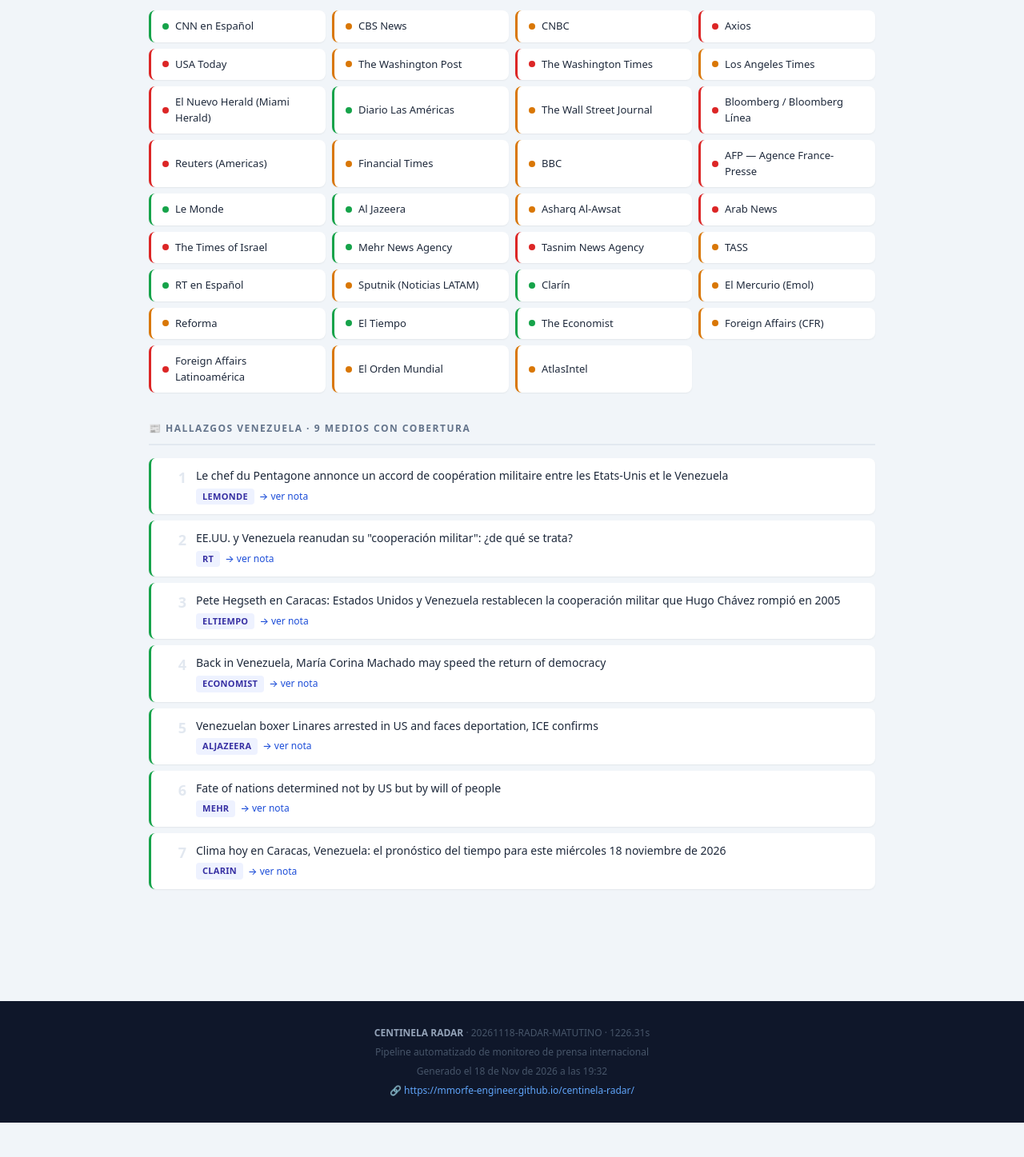
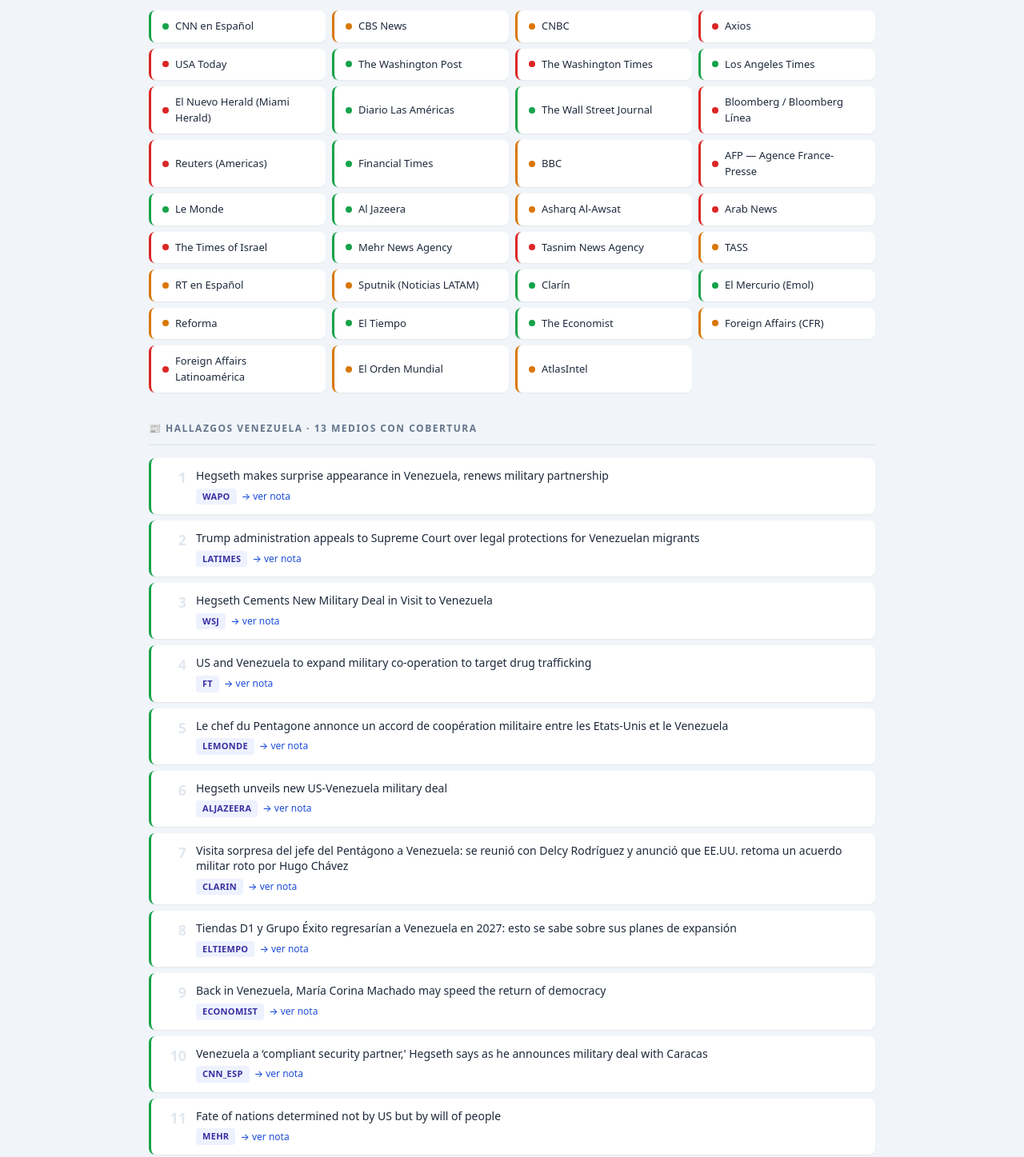
Before and after one commit to mmorfe-engineer/centinela-radar, a plain HTML site: page docs/index.html in a window 1280 px wide. Shown: the part 623-2070 px from the top of the page at 80% size. Before the commit the page ends 2027 px from the top, so only its background shows below. Drawn offline with Linux system fonts and the light colour scheme.

Commit message:
radar: informe 20261119T0246 [MATUTINO]

```diff
--- a/docs/index.html
+++ b/docs/index.html
@@ -4,7 +4,7 @@
     <meta charset="UTF-8">
     <meta name="viewport" content="width=device-width, initial-scale=1.0">
     <meta name="description" content="Sala Situacional de Medios Internacionales · Venezuela">
-    <title>RADAR | 20261118-RADAR-MATUTINO</title>
+    <title>RADAR | 20261119-RADAR-MATUTINO</title>
     <style>
         :root {
             --verde: #16A34A; --amarillo: #D97706; --rojo: #DC2626;
@@ -117,8 +117,8 @@
     <h1>📡 RADAR 📡</h1>
     <div class="hdr-meta">
         <span class="badge badge-matutino">MATUTINO</span>
-        <span>18 Nov 2026 · 19:32 VET</span>
-        <span>35/35 medios · 7 hallazgos Venezuela</span>
+        <span>19 Nov 2026 · 02:46 VET</span>
+        <span>35/35 medios · 11 hallazgos Venezuela</span>
     </div>
 </header>
 
@@ -126,12 +126,12 @@
 
     <div class="semaforo">
         <div class="sem-card v">
-            <div class="sem-num">9</div>
+            <div class="sem-num">13</div>
             <div class="sem-label">🟢 Con cobertura</div>
             <div class="sem-sub">Venezuela en agenda</div>
         </div>
         <div class="sem-card a">
-            <div class="sem-num">15</div>
+            <div class="sem-num">11</div>
             <div class="sem-label">🟡 Sin cobertura</div>
             <div class="sem-sub">Certificado · sin Venezuela</div>
         </div>
@@ -175,15 +175,15 @@
 <div class="medio-chip amarillo" title="Sin cobertura certificada"><span class="dot"></span><span class="nombre">CNBC</span></div>
 <div class="medio-chip rojo" title="Error: Fetch fallido: Bloqueado: HTTP 403"><span class="dot"></span><span class="nombre">Axios</span></div>
 <div class="medio-chip rojo" title="Error: Fetch fallido: Bloqueado: HTTP 402"><span class="dot"></span><span class="nombre">USA Today</span></div>
-<div class="medio-chip amarillo" title="Sin cobertura certificada"><span class="dot"></span><span class="nombre">The Washington Post</span></div>
+<div class="medio-chip verde" title="Con cobertura"><span class="dot"></span><span class="nombre">The Washington Post</span></div>
 <div class="medio-chip rojo" title="Error: Fetch fallido: Bloqueado: HTTP 403"><span class="dot"></span><span class="nombre">The Washington Times</span></div>
-<div class="medio-chip amarillo" title="Sin cobertura certificada"><span class="dot"></span><span class="nombre">Los Angeles Times</span></div>
+<div class="medio-chip verde" title="Con cobertura"><span class="dot"></span><span class="nombre">Los Angeles Times</span></div>
 <div class="medio-chip rojo" title="Error: Fetch fallido: Timeout después de 2 reintentos"><span class="dot"></span><span class="nombre">El Nuevo Herald (Miami Herald)</span></div>
 <div class="medio-chip verde" title="Con cobertura"><span class="dot"></span><span class="nombre">Diario Las Américas</span></div>
-<div class="medio-chip amarillo" title="Sin cobertura certificada"><span class="dot"></span><span class="nombre">The Wall Street Journal</span></div>
+<div class="medio-chip verde" title="Con cobertura"><span class="dot"></span><span class="nombre">The Wall Street Journal</span></div>
 <div class="medio-chip rojo" title="Error: Fetch fallido: Bloqueado: HTTP 403"><span class="dot"></span><span class="nombre">Bloomberg / Bloomberg Línea</span></div>
 <div class="medio-chip rojo" title="Error: Fetch fallido: HTTP 401"><span class="dot"></span><span class="nombre">Reuters (Americas)</span></div>
-<div class="medio-chip amarillo" title="Sin cobertura certificada"><span class="dot"></span><span class="nombre">Financial Times</span></div>
+<div class="medio-chip verde" title="Con cobertura"><span class="dot"></span><span class="nombre">Financial Times</span></div>
 <div class="medio-chip amarillo" title="Sin cobertura certificada"><span class="dot"></span><span class="nombre">BBC</span></div>
 <div class="medio-chip rojo" title="Error: Fetch fallido: Bloqueado: HTTP 403"><span class="dot"></span><span class="nombre">AFP — Agence France-Presse</span></div>
 <div class="medio-chip verde" title="Con cobertura"><span class="dot"></span><span class="nombre">Le Monde</span></div>
@@ -194,10 +194,10 @@
 <div class="medio-chip verde" title="Con cobertura"><span class="dot"></span><span class="nombre">Mehr News Agency</span></div>
 <div class="medio-chip rojo" title="Error: Fetch fallido: HTTPSConnectionPool(host='www.tasnimnews.com', port=443): Max retries exceeded with url: /en (Caused by NameResolutionError("HTTPSConnection(host='www.tasnimnews.com', port=443): Failed to resolve 'www.tasnimnews.com' ([Errno -2] Name or service not known)"))"><span class="dot"></span><span class="nombre">Tasnim News Agency</span></div>
 <div class="medio-chip amarillo" title="Sin cobertura certificada"><span class="dot"></span><span class="nombre">TASS</span></div>
-<div class="medio-chip verde" title="Con cobertura"><span class="dot"></span><span class="nombre">RT en Español</span></div>
+<div class="medio-chip amarillo" title="Sin cobertura certificada"><span class="dot"></span><span class="nombre">RT en Español</span></div>
 <div class="medio-chip amarillo" title="Sin cobertura certificada"><span class="dot"></span><span class="nombre">Sputnik (Noticias LATAM)</span></div>
 <div class="medio-chip verde" title="Con cobertura"><span class="dot"></span><span class="nombre">Clarín</span></div>
-<div class="medio-chip amarillo" title="Sin cobertura certificada"><span class="dot"></span><span class="nombre">El Mercurio (Emol)</span></div>
+<div class="medio-chip verde" title="Con cobertura"><span class="dot"></span><span class="nombre">El Mercurio (Emol)</span></div>
 <div class="medio-chip amarillo" title="Sin cobertura certificada"><span class="dot"></span><span class="nombre">Reforma</span></div>
 <div class="medio-chip verde" title="Con cobertura"><span class="dot"></span><span class="nombre">El Tiempo</span></div>
 <div class="medio-chip verde" title="Con cobertura"><span class="dot"></span><span class="nombre">The Economist</span></div>
@@ -209,11 +209,43 @@
     </section>
 
     <section>
-        <h2 class="sec-title">📰 Hallazgos Venezuela · 9 medios con cobertura</h2>
+        <h2 class="sec-title">📰 Hallazgos Venezuela · 13 medios con cobertura</h2>
         <div class="hallazgo-list">
 
         <div class="hallazgo-item">
             <div class="hallazgo-rank">1</div>
+            <div class="hallazgo-content">
+                <div class="hallazgo-titulo">Hegseth makes surprise appearance in Venezuela, renews military partnership</div>
+                <div class="hallazgo-meta"><span class="tag tag-medio">WAPO</span> <a class="tag-fuente" href="https://www.washingtonpost.com/world/2026/11/18/hegseth-makes-surprise-appearance-venezuela-renews-military-partnership/" target="_blank" rel="noopener">→ ver nota</a></div>
+            </div>
+        </div>
+
+        <div class="hallazgo-item">
+            <div class="hallazgo-rank">2</div>
+            <div class="hallazgo-content">
+                <div class="hallazgo-titulo">Trump administration appeals to Supreme Court over legal protections for Venezuelan migrants</div>
+                <div class="hallazgo-meta"><span class="tag tag-medio">LATIMES</span> <a class="tag-fuente" href="https://www.latimes.com/world-nation/story/2026-11-18/trump-administration-appeals-to-supreme-court-over-legal-protections-for-venezuelan-migrants" target="_blank" rel="noopener">→ ver nota</a></div>
+            </div>
+        </div>
+
+        <div class="hallazgo-item">
+            <div class="hallazgo-rank">3</div>
+            <div class="hallazgo-content">
+                <div class="hallazgo-titulo">Hegseth Cements New Military Deal in Visit to Venezuela</div>
+                <div class="hallazgo-meta"><span class="tag tag-medio">WSJ</span> <a class="tag-fuente" href="https://www.wsj.com/world/americas/hegseth-cements-new-military-deal-in-visit-to-venezuela-621ccdcb?mod=rss_worldnews" target="_blank" rel="noopener">→ ver nota</a></div>
+            </div>
+        </div>
+
+        <div class="hallazgo-item">
+            <div class="hallazgo-rank">4</div>
+            <div class="hallazgo-content">
+                <div class="hallazgo-titulo">US and Venezuela to expand military co-operation to target drug trafficking</div>
+                <div class="hallazgo-meta"><span class="tag tag-medio">FT</span> <a class="tag-fuente" href="https://www.ft.com/content/5144ce59-b928-46ba-b6b6-d7e77eb79d5b?syn-25a6b1a6=1" target="_blank" rel="noopener">→ ver nota</a></div>
+            </div>
+        </div>
+
+        <div class="hallazgo-item">
+            <div class="hallazgo-rank">5</div>
             <div class="hallazgo-content">
                 <div class="hallazgo-titulo">Le chef du Pentagone annonce un accord de coopération militaire entre les Etats-Unis et le Venezuela</div>
                 <div class="hallazgo-meta"><span class="tag tag-medio">LEMONDE</span> <a class="tag-fuente" href="https://www.lemonde.fr/international/article/2026/11/18/le-chef-du-pentagone-annonce-un-accord-de-cooperation-militaire-entre-les-etats-unis-et-le-venezuela_6813193_3210.html" target="_blank" rel="noopener">→ ver nota</a></div>
@@ -221,23 +253,31 @@
         </div>
 
         <div class="hallazgo-item">
-            <div class="hallazgo-rank">2</div>
+            <div class="hallazgo-rank">6</div>
             <div class="hallazgo-content">
-                <div class="hallazgo-titulo">EE.UU. y Venezuela reanudan su &quot;cooperación militar&quot;: ¿de qué se trata?</div>
-                <div class="hallazgo-meta"><span class="tag tag-medio">RT</span> <a class="tag-fuente" href="https://actualidad-rt.com/actualidad/638519-eeuu-venezuela-firman-acuerdo-militar?utm_source=rss&utm_medium=rss&utm_campaign=all" target="_blank" rel="noopener">→ ver nota</a></div>
+                <div class="hallazgo-titulo">Hegseth unveils new US-Venezuela military deal</div>
+                <div class="hallazgo-meta"><span class="tag tag-medio">ALJAZEERA</span> <a class="tag-fuente" href="https://www.aljazeera.com/video/newsfeed/2026/11/19/hegseth-unveils-new-us-venezuela-military-deal?traffic_source=rss" target="_blank" rel="noopener">→ ver nota</a></div>
             </div>
         </div>
 
         <div class="hallazgo-item">
-            <div class="hallazgo-rank">3</div>
+            <div class="hallazgo-rank">7</div>
             <div class="hallazgo-content">
-                <div class="hallazgo-titulo">Pete Hegseth en Caracas: Estados Unidos y Venezuela restablecen la cooperación militar que Hugo Chávez rompió en 2005</div>
-                <div class="hallazgo-meta"><span class="tag tag-medio">ELTIEMPO</span> <a class="tag-fuente" href="https://www.eltiempo.com/mundo/venezuela/ultima-hora-venezuela-y-estados-unidos-suscriben-acuerdo-de-cooperacion-militar-tras-visita-de-pete-hegseth-al-palacio-de-miraflores-3602058" target="_blank" rel="noopener">→ ver nota</a></div>
+                <div class="hallazgo-titulo">Visita sorpresa del jefe del Pentágono a Venezuela: se reunió con Delcy Rodríguez y anunció que EE.UU. retoma un acuerdo militar roto por Hugo Chávez</div>
+                <div class="hallazgo-meta"><span class="tag tag-medio">CLARIN</span> <a class="tag-fuente" href="https://www.clarin.com/mundo/visita-sorpresa-jefe-pentagono-venezuela-reunio-delcy-rodriguez-anuncio-eeuu-retoma-acuerdo-militar-roto-hugo-chavez_0_H63KaxkCiR.html" target="_blank" rel="noopener">→ ver nota</a></div>
             </div>
         </div>
 
         <div class="hallazgo-item">
-            <div class="hallazgo-rank">4</div>
+            <div class="hallazgo-rank">8</div>
+            <div class="hallazgo-content">
+                <div class="hallazgo-titulo">Tiendas D1 y Grupo Éxito regresarían a Venezuela en 2027: esto se sabe sobre sus planes de expansión</div>
+                <div class="hallazgo-meta"><span class="tag tag-medio">ELTIEMPO</span> <a class="tag-fuente" href="https://www.eltiempo.com/mundo/venezuela/d1-y-exito-regresarian-a-venezuela-en-2027-esto-se-sabe-sobre-sus-planes-de-expansion-3602119" target="_blank" rel="noopener">→ ver nota</a></div>
+            </div>
+        </div>
+
+        <div class="hallazgo-item">
+            <div class="hallazgo-rank">9</div>
             <div class="hallazgo-content">
                 <div class="hallazgo-titulo">Back in Venezuela, María Corina Machado may speed the return of democracy</div>
                 <div class="hallazgo-meta"><span class="tag tag-medio">ECONOMIST</span> <a class="tag-fuente" href="https://www.economist.com/the-americas/2026/10/25/back-in-venezuela-maria-corina-machado-may-speed-the-return-of-democracy" target="_blank" rel="noopener">→ ver nota</a></div>
@@ -245,26 +285,18 @@
         </div>
 
         <div class="hallazgo-item">
-            <div class="hallazgo-rank">5</div>
+            <div class="hallazgo-rank">10</div>
             <div class="hallazgo-content">
-                <div class="hallazgo-titulo">Venezuelan boxer Linares arrested in US and faces deportation, ICE confirms</div>
-                <div class="hallazgo-meta"><span class="tag tag-medio">ALJAZEERA</span> <a class="tag-fuente" href="https://www.aljazeera.com/amp/sports/2026/11/18/venezuelan-boxer-linares-detained-in-us-and-faces-deportation-ice-confirms" target="_blank" rel="noopener">→ ver nota</a></div>
+                <div class="hallazgo-titulo">Venezuela a ‘compliant security partner,' Hegseth says as he announces military deal with Caracas</div>
+                <div class="hallazgo-meta"><span class="tag tag-medio">CNN_ESP</span> <a class="tag-fuente" href="https://www.cnn.com/2026/11/18/americas/us-venezuela-military-deal-hegseth-latam-intl" target="_blank" rel="noopener">→ ver nota</a></div>
             </div>
         </div>
 
         <div class="hallazgo-item">
-            <div class="hallazgo-rank">6</div>
+            <div class="hallazgo-rank">11</div>
             <div class="hallazgo-content">
                 <div class="hallazgo-titulo">Fate of nations determined not by US but by will of people</div>
-                <div class="hallazgo-meta"><span class="tag tag-medio">MEHR</span> <a class="tag-fuente" href="https://en.mehrnews.com/news/236750/Fate-of-nations-determined-not-by-US-but-by-will-of-people" target="_blank" rel="noopener">→ ver nota</a></div>
-            </div>
-        </div>
-
-        <div class="hallazgo-item">
-            <div class="hallazgo-rank">7</div>
-            <div class="hallazgo-content">
-                <div class="hallazgo-titulo">Clima hoy en Caracas, Venezuela: el pronóstico del tiempo para este miércoles 18 noviembre de 2026</div>
-                <div class="hallazgo-meta"><span class="tag tag-medio">CLARIN</span> <a class="tag-fuente" href="https://www.clarin.com/informacion-general/clima-hoy-caracas-venezuela-pronostico-tiempo-miercoles-18-noviembre-2026_0_LtGcv5kHZL.html" target="_blank" rel="noopener">→ ver nota</a></div>
+                <div class="hallazgo-meta"><span class="tag tag-medio">MEHR</span> <a class="tag-fuente" href="https://en.mehrnews.com/news/239999/Fate-of-nations-determined-not-by-US-but-by-will-of-people" target="_blank" rel="noopener">→ ver nota</a></div>
             </div>
         </div>
         </div>
@@ -273,9 +305,9 @@
 </div>
 
 <footer>
-    <strong>CENTINELA RADAR</strong> · 20261118-RADAR-MATUTINO · 1226.31s<br>
+    <strong>CENTINELA RADAR</strong> · 20261119-RADAR-MATUTINO · 1425.02s<br>
     Pipeline automatizado de monitoreo de prensa internacional<br>
-    Generado el 18 de Nov de 2026 a las 19:32<br><a href="https://mmorfe-engineer.github.io/centinela-radar/">🔗 https://mmorfe-engineer.github.io/centinela-radar/</a>
+    Generado el 19 de Nov de 2026 a las 02:46<br><a href="https://mmorfe-engineer.github.io/centinela-radar/">🔗 https://mmorfe-engineer.github.io/centinela-radar/</a>
 </footer>
 
 </body>
```
